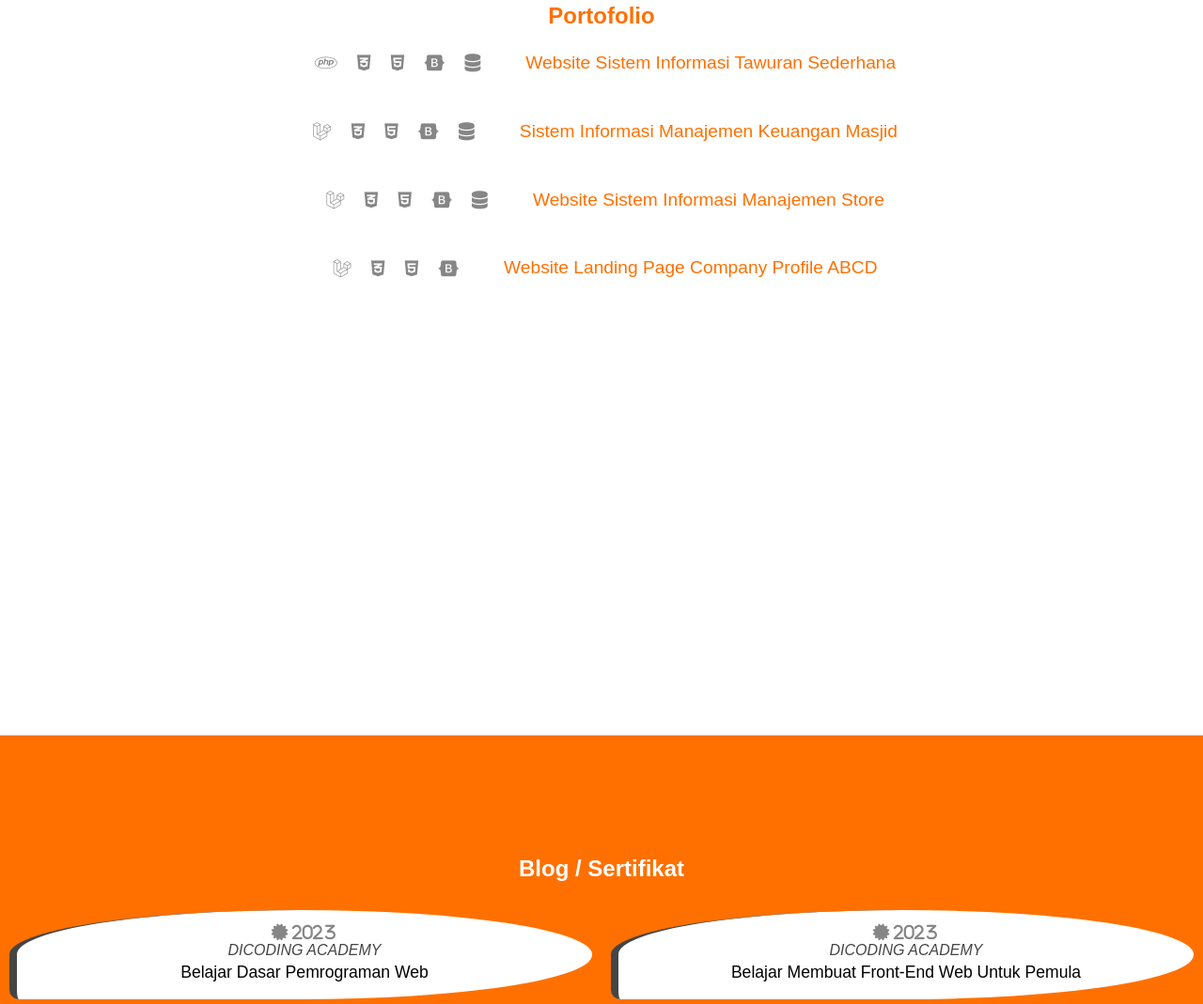
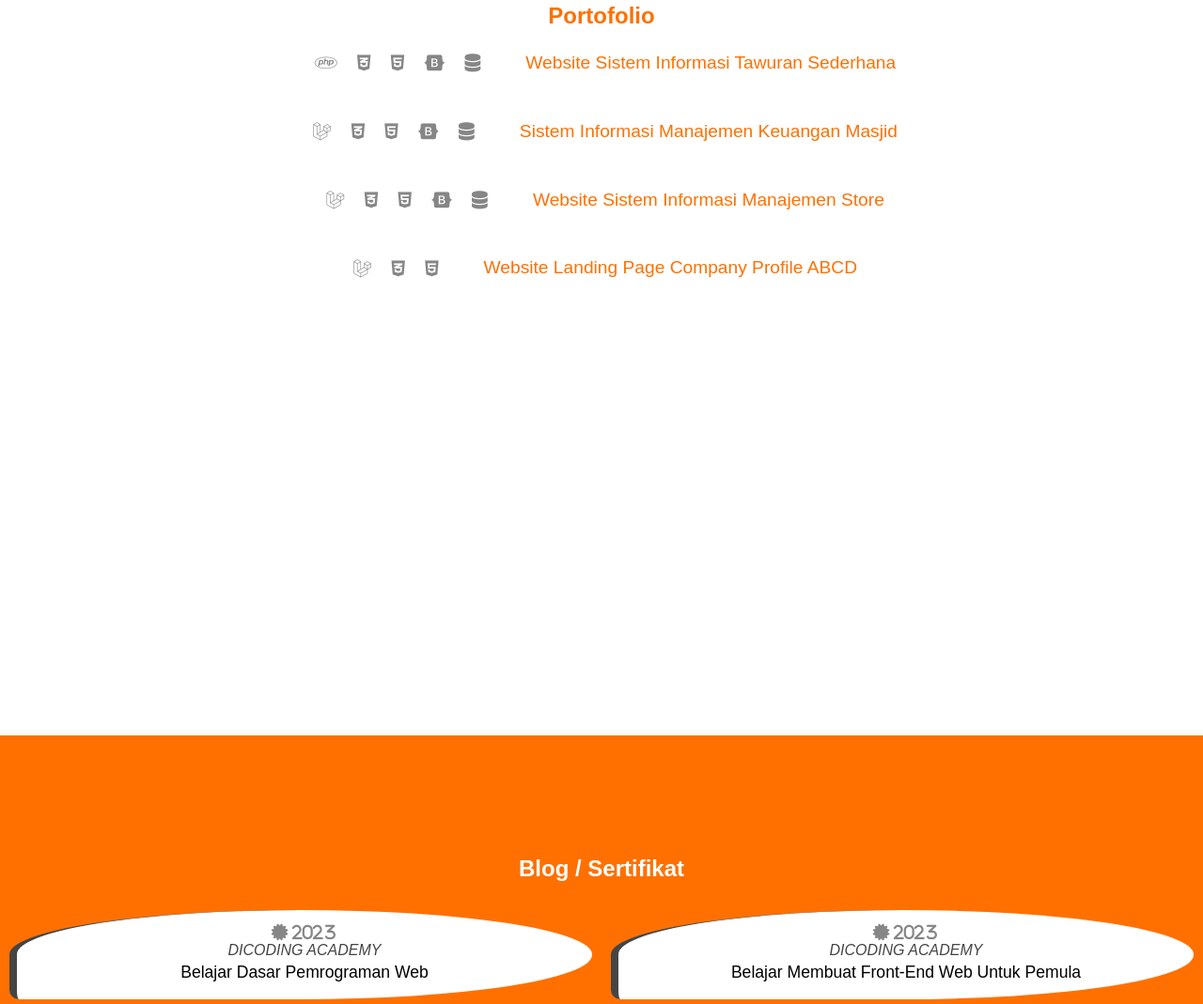
Before and after one commit to rahmatakba17/portofolio-native, a plain HTML site: page index.html in a window 1280 px wide. Shown: the part 1905-2974 px from the top of the page at 94% size. Drawn offline with Linux system fonts and the light colour scheme; a web font is replaced by a local one.

Commit message:
update symbols

```diff
--- a/index.html
+++ b/index.html
@@ -163,7 +163,7 @@
             <i class="fa-brands icon-box-skill fa-laravel laravel" title="Laravel v.8"></i>
             <i class="fa-brands icon-box-skill fa-css3-alt css" title="css"></i>
             <i class="fa-brands icon-box-skill fa-html5 html" title="html"></i>
-            <i class="fa-brands icon-box-skill fa-bootstrap bootstrap" title="bootstrap"></i>
+            <!-- <i class="fa-brands icon-box-skill fa-bootstrap bootstrap" title="bootstrap"></i> -->
             <!-- <i class="fa-solid icon-box-skill fa-database database" title="Mysql"></i> -->
           </div>
         </div>
```
